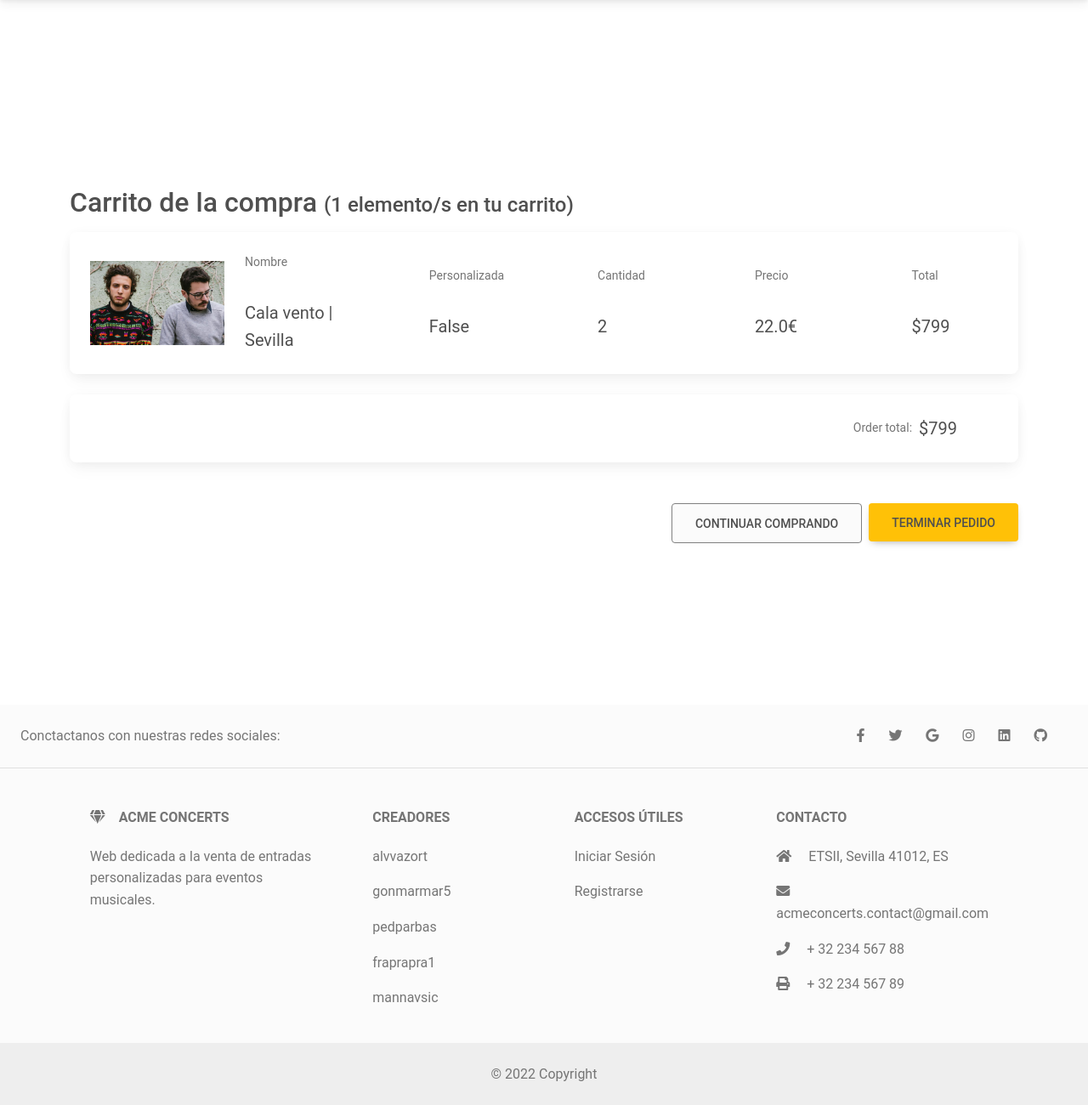
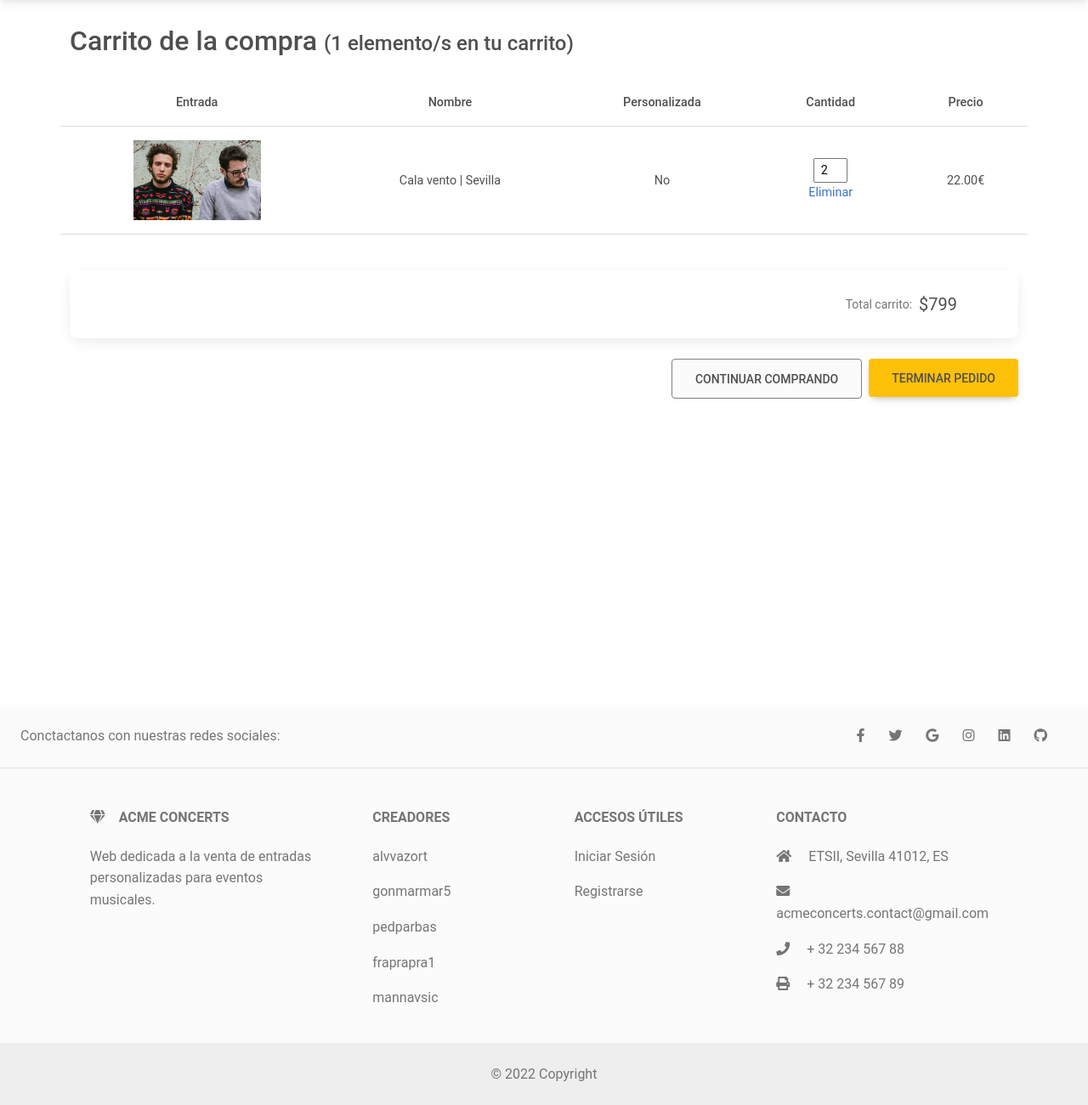
Before and after one commit to AcmeConcerts/Acme-Concerts, a Django app: page /cart/ in a window 1280 px wide. Shown: the part 91-1391 px from the top of the page at 85% size. Run offline with Django 4.2, Linux system fonts and the light colour scheme; a user stored in the database is signed in; data comes from the database, SQL or seed files in the repository; both versions use the stored data as it was after the commit; some libraries are stand-ins or nearby versions.

Commit message:
style: edited cart view and fix: delete ticket

```diff
--- a/cart/templates/cart.html
+++ b/cart/templates/cart.html
@@ -1,63 +1,64 @@
 {% extends "base.html" %}
 
 {% block content %}
-  <section class="vh-100" style="">
+  <section class="vh-100">
     <div class="container h-100">
-      <div class="row d-flex justify-content-center align-items-center h-100">
+      <div class="row d-flex justify-content-center align-items-center h-80">
         <div class="col">
           <p><span class="h2">Carrito de la compra </span><span class="h4">({{tickets_num}} elemento/s en tu carrito)</span></p>
 
-          <div class="card mb-4">
-            <div class="card-body p-4">
+
 
               <div class="row align-items-center">
+                <table class="table">
+                  <thead>
+                    <tr>
+                      <th style="text-align: center;" scope="col">Entrada</th>
+                      <th style="text-align: center;" scope="col">Nombre</th>
+                      <th style="text-align: center;" scope="col">Personalizada</th>
+                      <th style="text-align: center;" scope="col">Cantidad</th>
+                      <th style="text-align: center;" scope="col">Precio</th>
+                    </tr>
+                  </thead>
+                  <tbody>
                 {% for ticket in tickets %}
-                <div class="col-md-2">
-                  <img src="{{MEDIA_URL}}{{ticket.ticket.image}}"
-                    class="img-fluid" alt="Generic placeholder image">
-                </div>
-                <div class="col-md-2 d-flex justify-content-center">
-                  <div>
-                    <p class="small text-muted mb-4 pb-2">Nombre</p>
-                    <p class="lead fw-normal mb-0">{{ ticket.ticket.title }}</p>
+                  <div class="card" style="width: 80vw; background-color:gray; margin-bottom: 10px;">
+
+                    <tr style="text-align: center;">
+                      <th scope="row">
+                        <img src="{{MEDIA_URL}}{{ticket.ticket.image}}"
+                        class="img-fluid" style="width:200px; height:auto; max-height:100px; max-width:150px" alt="Generic placeholder image"></th>
+                      <td style="text-align: center; vertical-align: middle;" >{{ ticket.ticket.title }}</td>
+                      <td style="text-align: center; vertical-align: middle;">
+                        {% if ticket.customized  %}
+                          Sí
+                        {% else %}
+                          No
+                        {% endif %}
+                        </td>
+                      <td style="text-align: center; vertical-align: middle;">
+                        <input style="text-align: center; width:40px;" type="number" value="{{ ticket.quantity }}" min="1" max="100">
+                        <br>
+                        <a href="{% url 'main:remove-from-cart' ticket.ticket.slug%}">Eliminar</a>
+
+                      </td>
+                      <td style="text-align: center; vertical-align: middle;">{{ ticket.ticket.price }}0€</td>
+                    </tr>
                   </div>
-                </div>
-                <div class="col-md-2 d-flex justify-content-center">
-                  <div>
-                    <p class="small text-muted mb-4 pb-2">Personalizada</p>
-                    <p class="lead fw-normal mb-0">{{ ticket.customized }}</p>
-                  </div>
-                </div>
-                <div class="col-md-2 d-flex justify-content-center">
-                  <div>
-                    <p class="small text-muted mb-4 pb-2">Cantidad</p>
-                    <p class="lead fw-normal mb-0">{{ ticket.quantity }}</p>
-                  </div>
-                </div>
-                <div class="col-md-2 d-flex justify-content-center">
-                  <div>
-                    <p class="small text-muted mb-4 pb-2">Precio</p>
-                    <p class="lead fw-normal mb-0">{{ ticket.ticket.price }}€</p>
-                  </div>
-                </div>
                 {% endfor %}
-                <div class="col-md-2 d-flex justify-content-center">
-                  <div>
-                    <p class="small text-muted mb-4 pb-2">Total</p>
-                    <p class="lead fw-normal mb-0">$799</p>
-                  </div>
-                </div>
+                </tbody>
+              </table>
               </div>
 
             </div>
           </div>
-
-          <div class="card mb-5">
+          <br>
+          <div class="card mb-4">
             <div class="card-body p-4">
 
               <div class="float-end">
                 <p class="mb-0 me-5 d-flex align-items-center">
-                  <span class="small text-muted me-2">Order total:</span> <span
+                  <span class="small text-muted me-2">Total carrito:</span> <span
                     class="lead fw-normal">$799</span>
                 </p>
               </div>
```
Also changed, not shown: main/views.py (+4 -6 lines), db.sqlite3.
